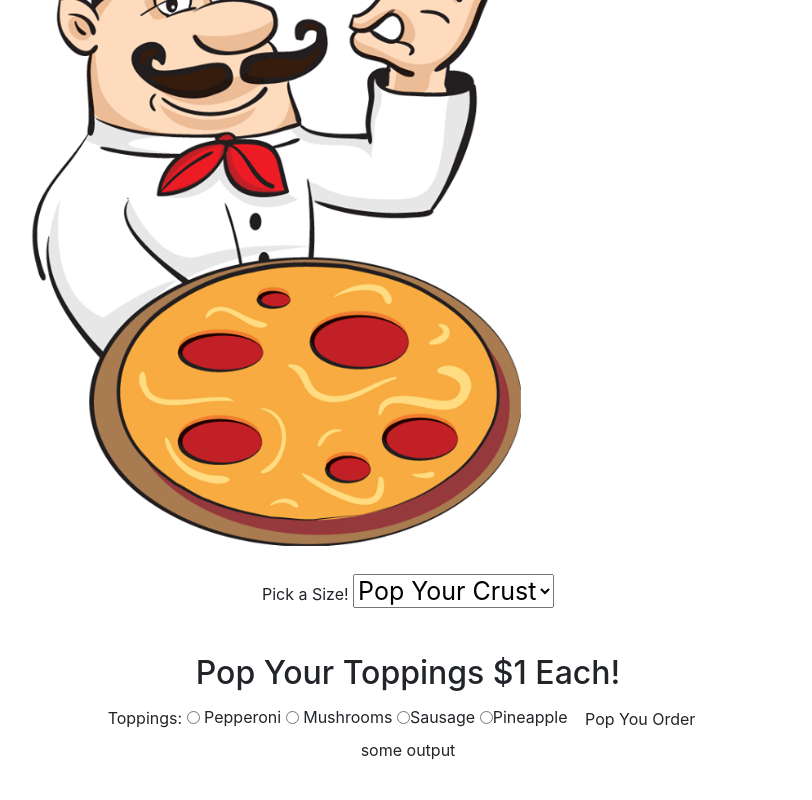
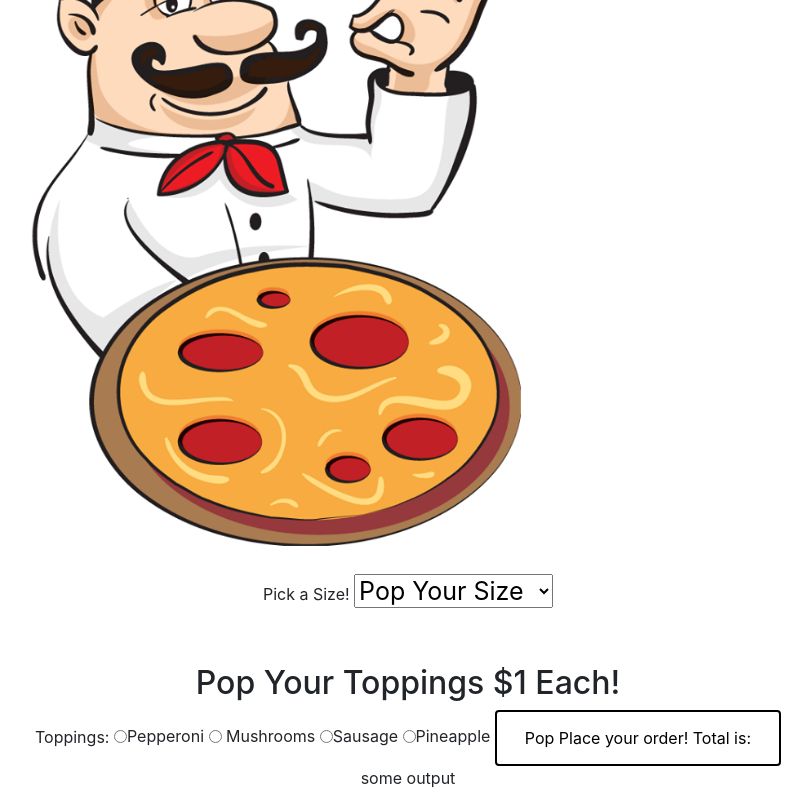
Before and after one commit to kcramer53/pizza, a plain HTML site: page index.html in a window 1280 px wide. Shown: the part 577-1377 px from the top of the page, without its empty margins (232-1044 px from the left). Before the commit the page ends 1349 px from the top, so only its background shows below. Drawn offline with Linux system fonts and the light colour scheme.

Commit message:
added more js

```diff
--- a/css/styles.css
+++ b/css/styles.css
@@ -1,5 +1,6 @@
-jumbotron {
+.jumbotron {
   text-align: center;
+  background-color: lightblue;
 }
 h1 {
 text-align: center;
@@ -9,7 +10,8 @@ body {
   padding: 10px;
 }
 radio {
-  padding-right: 5px;
+  margin-right: 5px;
+  padding-right: 15px;
 }
 select {
   font-size: 25px;
@@ -22,7 +24,17 @@ select {
   margin-bottom: 20px;
   margin-top: 25px;
 }
-p{
+p {
   font-style: normal;
   font-family: sans-serif;
 }
+.btn {
+  border: 2px solid black;
+  background-color: white;
+  color: black;
+  padding: 14px 28px;
+  font-size: 16px;
+  cursor: pointer;
+}
+
+}
--- a/index.html
+++ b/index.html
@@ -18,9 +18,9 @@
     </div>
    <form id="form" class="text-center">
      <div class="form-group">
-    <label for="crust">Pick a Size!</label>
-      <select class="for-group" id="form">
-      <option value="none">Pop Your Crust</option>
+    <label for="size">Pick a Size!</label>
+      <select class="form-group" id="form">
+      <option value="none">Pop Your Size</option>
       <option value="small" id="sm">Small $8</option>
       <option value="medium" id="md">Medium $10</option>
       <option value="large" id="lg">Large $12</option>
@@ -29,13 +29,13 @@
     </div>
     <br>
       <h2>Pop Your Toppings $1 Each!</h2>
-      <label for="some-input">Toppings:</label>
-      <input type="radio" name="peperoni" id="pep"> Pepperoni
-      <input type="radio" name="mushrooms" id="mush"> Mushrooms
-      <input type="radio" name="sausage" id="sau">Sausage
-      <input type="radio" name="pineapple" id="pine">Pineapple
+      <label for="radio">Toppings:</label>
+      <input type="radio" name="toppings" value="pepperoni">Pepperoni
+      <input type="radio" name="toppings" value="mushrooms"> Mushrooms
+      <input type="radio" name="toppings" value="sausage">Sausage
+      <input type="radio" name="toppings" value="pineapple">Pineapple
 
-      <button type="submit" class="btn">Pop You Order</button>
+      <button type="submit" class="btn">Pop Place your order! Total is:</button>
       <div id="output">some output</div>
     </form>
   </body>
--- a/js/scripts.js
+++ b/js/scripts.js
@@ -6,11 +6,7 @@ function Pizza(size, toppings, price){
   this.toppings = toppings;
   this.price = price;
 };
-function Order(){
-  this.pizzaToppings = toppingsValue;
-  this.pizzaSize = size;
-  this.pizzaPrice = price
-};
+
   Pizza.prototype.addPeperoni = function(){
     return this.peperoni = true;
   }
@@ -29,10 +25,12 @@ function Order(){
 $(document).ready(function() {
   $("#formOne").submit(function(event) {
     event.preventDefault();
-
+    var sizeValue =
 
     var size = $("#sizSelect option:selected").text();
     var toppings = $("#toppingsSelect option:selected").radio();
 
     var newPizza = new Pizza(size, toppings, price);
     var totalPrice = sizeValue + toppingsValue;
+
+    if
```
